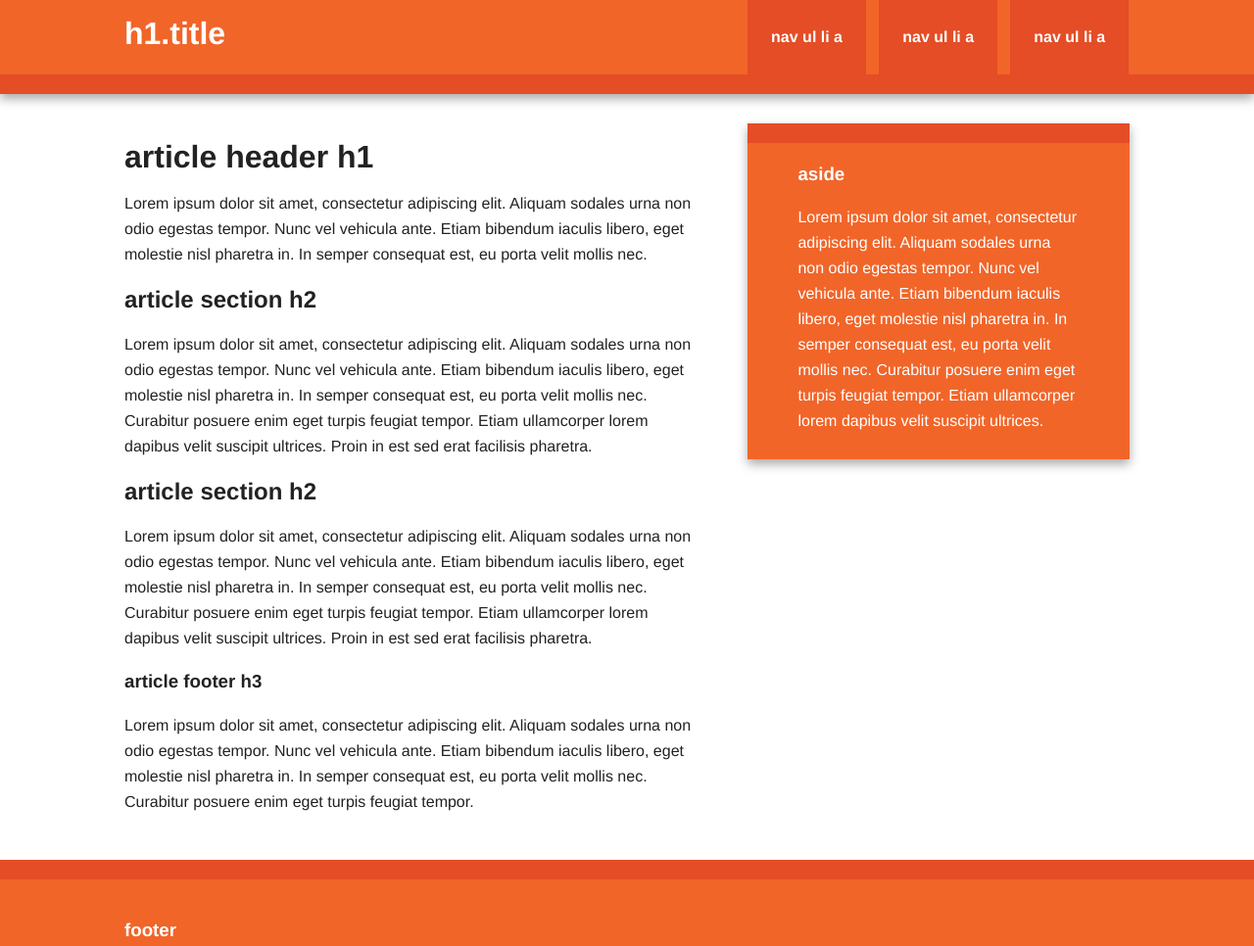
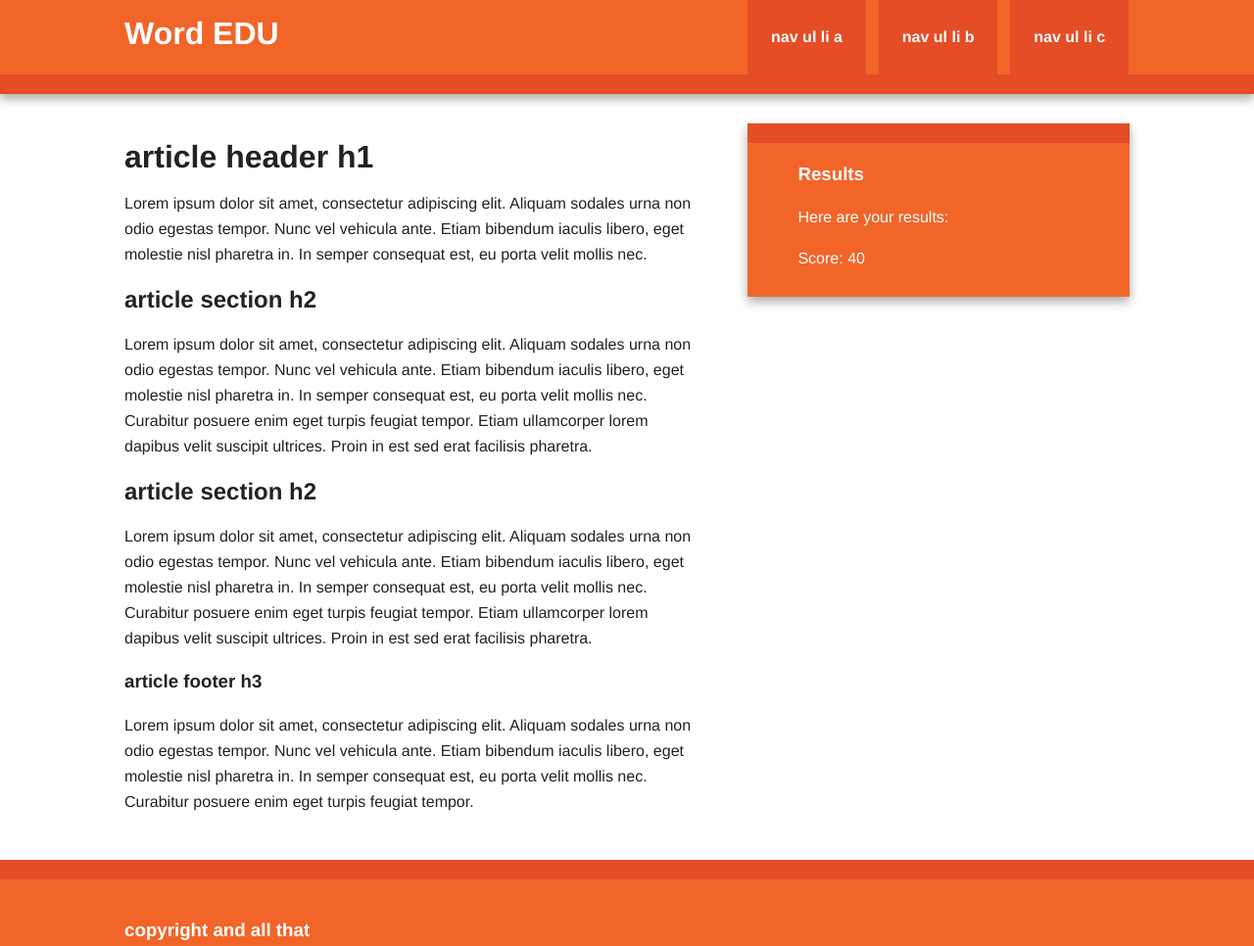
Before and after one commit to mnyeste/wordedu, a plain HTML site: page public_html/index.html in a window 1280 px wide. Shown: the whole page at 98% size. Drawn offline with nearby package versions, Linux system fonts and the light colour scheme.

Commit message:
changed text of site

```diff
--- a/public_html/index.html
+++ b/public_html/index.html
@@ -6,7 +6,7 @@
     <head>
         <meta charset="utf-8">
         <meta http-equiv="X-UA-Compatible" content="IE=edge,chrome=1">
-        <title></title>
+        <title>Word EDU</title>
         <meta name="description" content="">
         <meta name="viewport" content="width=device-width, initial-scale=1">
 
@@ -22,12 +22,12 @@
 
         <div class="header-container">
             <header class="wrapper clearfix">
-                <h1 class="title">h1.title</h1>
+                <h1 class="title">Word EDU</h1>
                 <nav>
                     <ul>
                         <li><a href="#">nav ul li a</a></li>
-                        <li><a href="#">nav ul li a</a></li>
-                        <li><a href="#">nav ul li a</a></li>
+                        <li><a href="#">nav ul li b</a></li>
+                        <li><a href="#">nav ul li c</a></li>
                     </ul>
                 </nav>
             </header>
@@ -56,8 +56,9 @@
                 </article>
 
                 <aside>
-                    <h3>aside</h3>
-                    <p>Lorem ipsum dolor sit amet, consectetur adipiscing elit. Aliquam sodales urna non odio egestas tempor. Nunc vel vehicula ante. Etiam bibendum iaculis libero, eget molestie nisl pharetra in. In semper consequat est, eu porta velit mollis nec. Curabitur posuere enim eget turpis feugiat tempor. Etiam ullamcorper lorem dapibus velit suscipit ultrices.</p>
+                    <h3>Results</h3>
+                    <p>Here are your results:</p>
+                    <p>Score: 40</p>
                 </aside>
 
             </div> <!-- #main -->
@@ -65,7 +66,7 @@
 
         <div class="footer-container">
             <footer class="wrapper">
-                <h3>footer</h3>
+                <h3>copyright and all that</h3>
             </footer>
         </div>
 
```
